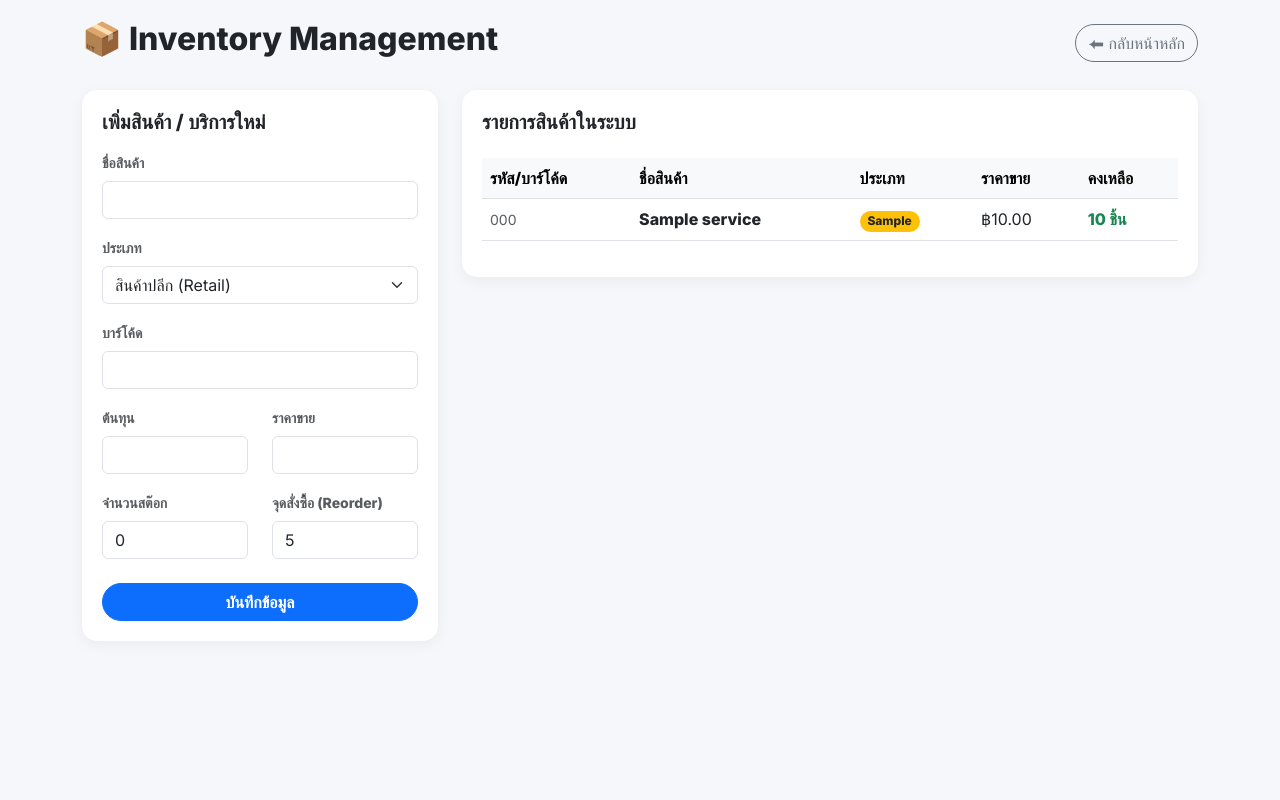
After one commit to aodarmys-ops/pjcopyshop, a Flask app: page /inventory in a window 1280 px wide. The commit adds this page. Run offline with Flask 3, Linux system fonts and the light colour scheme; tables that the repository leaves empty hold one stand-in row (values such as "Sample post").

Commit message:
Add Inventory Management page and API endpoints

```diff
--- a/app.py
+++ b/app.py
@@ -99,6 +99,38 @@ def init_db():
 def index():
     return render_template('index.html')
 
+@app.route('/inventory')
+def inventory():
+    return render_template('inventory.html')
+
+@app.route('/api/products', methods=['GET'])
+def get_products():
+    conn = get_db_connection()
+    products = conn.execute('SELECT * FROM Products_Services').fetchall()
+    conn.close()
+    return jsonify([dict(ix) for ix in products])
+
+@app.route('/api/products', methods=['POST'])
+def add_product():
+    new_product = request.get_json()
+    name = new_product.get('name')
+    type = new_product.get('type')
+    barcode = new_product.get('barcode', '')
+    price = new_product.get('price', 0.0)
+    cost = new_product.get('cost', 0.0)
+    stock_qty = new_product.get('stock_qty', 0)
+    reorder_level = new_product.get('reorder_level', 5)
+
+    conn = get_db_connection()
+    c = conn.cursor()
+    c.execute('''
+        INSERT INTO Products_Services (name, type, barcode, price, cost, stock_qty, reorder_level)
+        VALUES (?, ?, ?, ?, ?, ?, ?)
+    ''', (name, type, barcode, price, cost, stock_qty, reorder_level))
+    conn.commit()
+    conn.close()
+    return jsonify({"message": "Product added successfully"}), 201
+
 if __name__ == '__main__':
     init_db()
     app.run(debug=True, port=5000)
--- a/templates/index.html
+++ b/templates/index.html
@@ -59,7 +59,7 @@
                     <div class="icon">📦</div>
                     <h3 class="fw-bold">Inventory</h3>
                     <p class="text-muted">จัดการสต๊อกสินค้าและการแจ้งเตือน</p>
-                    <button class="btn btn-success w-100 rounded-pill">จัดการคลังสินค้า</button>
+                    <a href="/inventory" class="btn btn-success w-100 rounded-pill">จัดการคลังสินค้า</a>
                 </div>
             </div>
 
--- /dev/null
+++ b/templates/inventory.html
@@ -0,0 +1,143 @@
+<!DOCTYPE html>
+<html lang="en">
+<head>
+    <meta charset="UTF-8">
+    <meta name="viewport" content="width=device-width, initial-scale=1.0">
+    <title>Inventory Management</title>
+    <link href="https://cdn.jsdelivr.net/npm/bootstrap@5.3.0/dist/css/bootstrap.min.css" rel="stylesheet">
+    <link href="https://fonts.googleapis.com/css2?family=Inter:wght@400;600;800&display=swap" rel="stylesheet">
+    <style>
+        body { background: #f5f7fa; font-family: 'Inter', sans-serif; min-height: 100vh; padding-top: 20px;}
+        .glass-card {
+            background: #fff;
+            border-radius: 15px;
+            box-shadow: 0 4px 15px rgba(0,0,0,0.05);
+            padding: 20px;
+        }
+    </style>
+</head>
+<body>
+    <div class="container">
+        <div class="d-flex justify-content-between align-items-center mb-4">
+            <h2 class="fw-bold text-dark">📦 Inventory Management</h2>
+            <a href="/" class="btn btn-outline-secondary rounded-pill">⬅ กลับหน้าหลัก</a>
+        </div>
+
+        <div class="row">
+            <div class="col-md-4">
+                <div class="glass-card mb-4">
+                    <h5 class="fw-bold mb-3">เพิ่มสินค้า / บริการใหม่</h5>
+                    <form id="addProductForm">
+                        <div class="mb-3">
+                            <label class="form-label text-muted small fw-bold">ชื่อสินค้า</label>
+                            <input type="text" class="form-control" id="pName" required>
+                        </div>
+                        <div class="mb-3">
+                            <label class="form-label text-muted small fw-bold">ประเภท</label>
+                            <select class="form-select" id="pType">
+                                <option value="Retail">สินค้าปลีก (Retail)</option>
+                                <option value="Service">งานบริการ (Service)</option>
+                            </select>
+                        </div>
+                        <div class="mb-3">
+                            <label class="form-label text-muted small fw-bold">บาร์โค้ด</label>
+                            <input type="text" class="form-control" id="pBarcode">
+                        </div>
+                        <div class="row">
+                            <div class="col-6 mb-3">
+                                <label class="form-label text-muted small fw-bold">ต้นทุน</label>
+                                <input type="number" class="form-control" id="pCost" required>
+                            </div>
+                            <div class="col-6 mb-3">
+                                <label class="form-label text-muted small fw-bold">ราคาขาย</label>
+                                <input type="number" class="form-control" id="pPrice" required>
+                            </div>
+                        </div>
+                        <div class="row">
+                            <div class="col-6 mb-3">
+                                <label class="form-label text-muted small fw-bold">จำนวนสต๊อก</label>
+                                <input type="number" class="form-control" id="pStock" value="0">
+                            </div>
+                            <div class="col-6 mb-3">
+                                <label class="form-label text-muted small fw-bold">จุดสั่งซื้อ (Reorder)</label>
+                                <input type="number" class="form-control" id="pReorder" value="5">
+                            </div>
+                        </div>
+                        <button type="submit" class="btn btn-primary w-100 mt-2 fw-bold rounded-pill">บันทึกข้อมูล</button>
+                    </form>
+                </div>
+            </div>
+
+            <div class="col-md-8">
+                <div class="glass-card">
+                    <h5 class="fw-bold mb-3">รายการสินค้าในระบบ</h5>
+                    <div class="table-responsive">
+                        <table class="table table-hover align-middle mt-2">
+                            <thead class="table-light">
+                                <tr>
+                                    <th>รหัส/บาร์โค้ด</th>
+                                    <th>ชื่อสินค้า</th>
+                                    <th>ประเภท</th>
+                                    <th>ราคาขาย</th>
+                                    <th>คงเหลือ</th>
+                                </tr>
+                            </thead>
+                            <tbody id="productTable">
+                                <!-- Data rendered by JS -->
+                            </tbody>
+                        </table>
+                    </div>
+                </div>
+            </div>
+        </div>
+    </div>
+
+    <script>
+        async function fetchProducts() {
+            const res = await fetch('/api/products');
+            const data = await res.json();
+            const tbody = document.getElementById('productTable');
+            tbody.innerHTML = '';
+            data.forEach(p => {
+                let row = `<tr>
+                    <td><small class="text-muted">${p.barcode || p.id}</small></td>
+                    <td class="fw-bold">${p.name}</td>
+                    <td><span class="badge rounded-pill bg-${p.type==='Retail'?'primary':'warning text-dark'}">${p.type}</span></td>
+                    <td>฿${p.price.toFixed(2)}</td>
+                    <td>
+                        <span class="${p.stock_qty <= p.reorder_level && p.type === 'Retail' ? 'text-danger fw-bold' : 'text-success fw-bold'}">
+                            ${p.type === 'Service' ? '-' : p.stock_qty + ' ชิ้น'}
+                        </span>
+                    </td>
+                </tr>`;
+                tbody.innerHTML += row;
+            });
+        }
+
+        document.getElementById('addProductForm').addEventListener('submit', async (e) => {
+            e.preventDefault();
+            const payload = {
+                name: document.getElementById('pName').value,
+                type: document.getElementById('pType').value,
+                barcode: document.getElementById('pBarcode').value,
+                cost: parseFloat(document.getElementById('pCost').value),
+                price: parseFloat(document.getElementById('pPrice').value),
+                stock_qty: parseInt(document.getElementById('pStock').value),
+                reorder_level: parseInt(document.getElementById('pReorder').value)
+            };
+
+            await fetch('/api/products', {
+                method: 'POST',
+                headers: { 'Content-Type': 'application/json' },
+                body: JSON.stringify(payload)
+            });
+
+            e.target.reset();
+            fetchProducts();
+        });
+
+        // Init
+        fetchProducts();
+    </script>
+</body>
+</html>
```
